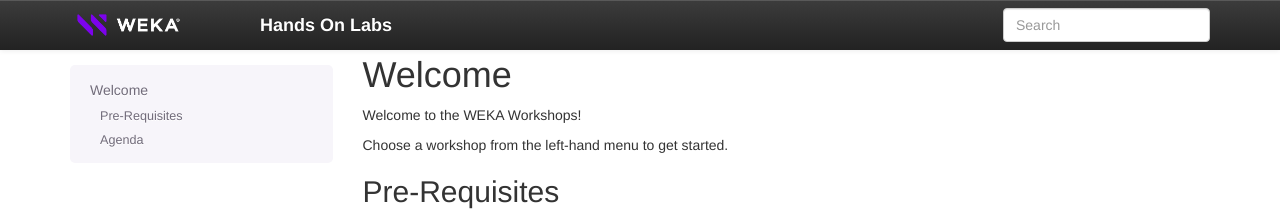
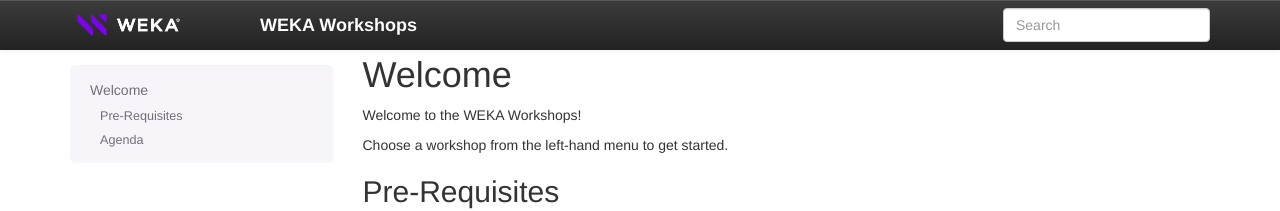
Before and after one commit to bmp-dot/template, a Sphinx documentation site: the page built from source/index.rst, in a window 1280 px wide. Shown: the top 211 px of the page. Built offline with Sphinx 7.4.7, drawn with Linux system fonts in a browser that asks for light colours.

Commit message:
workshops

```diff
--- a/source/conf.py
+++ b/source/conf.py
@@ -109,7 +109,7 @@
     'bootstrap-sphinx.css',
 ]
 
-html_baseurl = 'https://wekalabs.dev'
+html_baseurl = 'https://wekaworkshops.dev'
 html_extra_path = [
     "_headers",
 ]
@@ -122,7 +122,7 @@
 
 html_theme_options = {
     # Navigation bar title. (Default: ``project`` value)
-    'navbar_title': "Hands On Labs",
+    'navbar_title': "WEKA Workshops",
 
 
 
```
